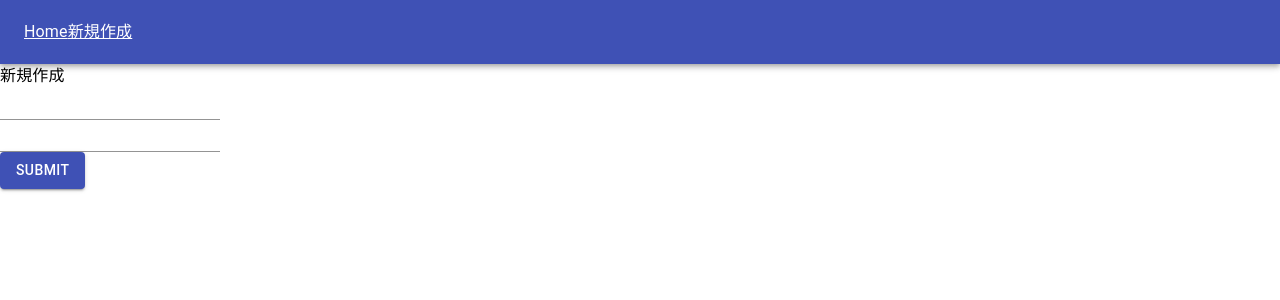
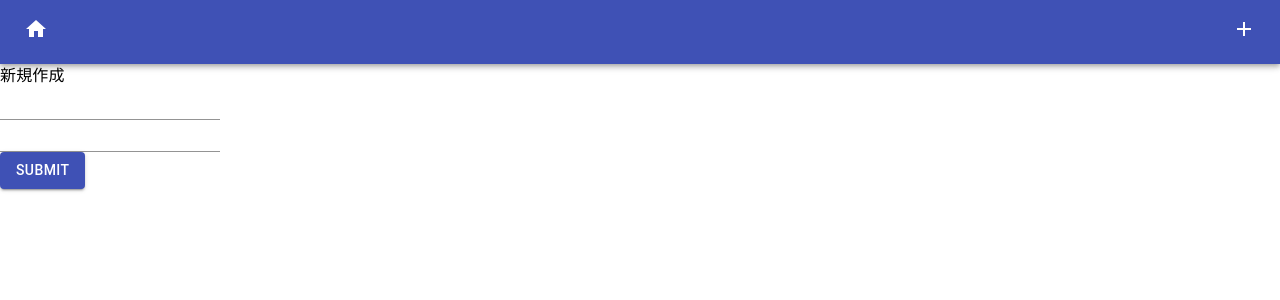
Before and after one commit to kobee-tech-stack/rails-react-app, a React (Create React App) app in the folder frontend/: page /task/new in a window 1280 px wide. Shown: the top 300 px of the page. Built offline with nearby package versions, Linux system fonts and the light colour scheme; what graphql.macro would draw is missing.

Commit message:
スタイルの修正

```diff
--- a/frontend/src/App.tsx
+++ b/frontend/src/App.tsx
@@ -8,21 +8,23 @@
 import { HomeProvider } from "./context/home";
 import { EditTaskProvider } from "./context/edit";
 import { TaskShowProvider } from "./context/show";
+import HomeIcon from "@material-ui/icons/Home";
+import AddIcon from "@material-ui/icons/Add";
 
 export const App: React.FC = () => {
   return (
     <Router>
       <div>
         <AppBar position={"sticky"}>
-          <Toolbar>
+          <Toolbar style={{ display: "flex", justifyContent: "space-between" }}>
             <Typography>
               <Link to="/" style={{ color: "#fff" }}>
-                Home
+                <HomeIcon />
               </Link>
             </Typography>
             <Typography>
               <Link to="/task/new" style={{ color: "#fff" }}>
-                新規作成
+                <AddIcon />
               </Link>
             </Typography>
           </Toolbar>
--- a/frontend/src/pages/tasks/TaskShow.tsx
+++ b/frontend/src/pages/tasks/TaskShow.tsx
@@ -26,12 +26,10 @@
   }, [dispatch]);
 
   return (
-    <>
-      <>
-        <Typography>{state.task?.id}</Typography>
-        <Typography>{state.task?.title}</Typography>
-        <Typography>{state.task?.description}</Typography>
-      </>
-    </>
+    <div>
+      <Typography>{state.task?.id}</Typography>
+      <Typography>{state.task?.title}</Typography>
+      <Typography>{state.task?.description}</Typography>
+    </div>
   );
 });
```
